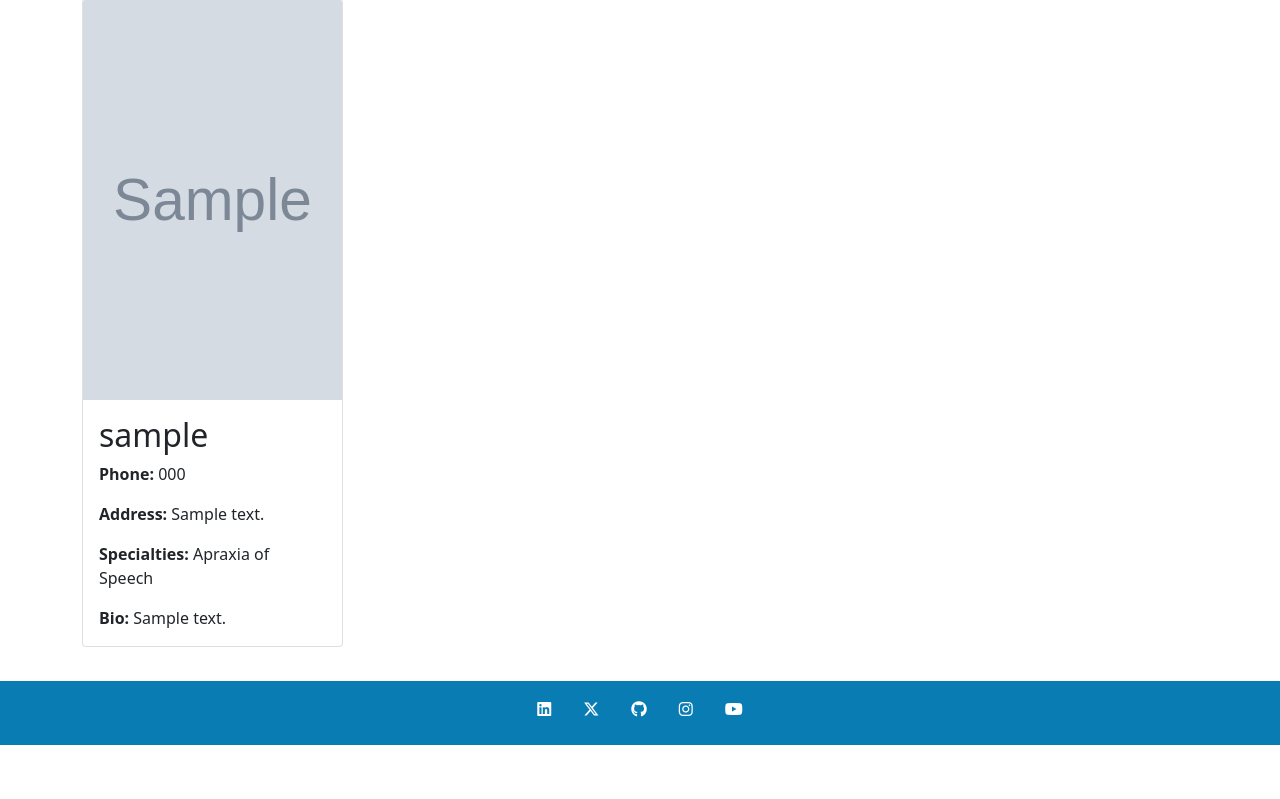
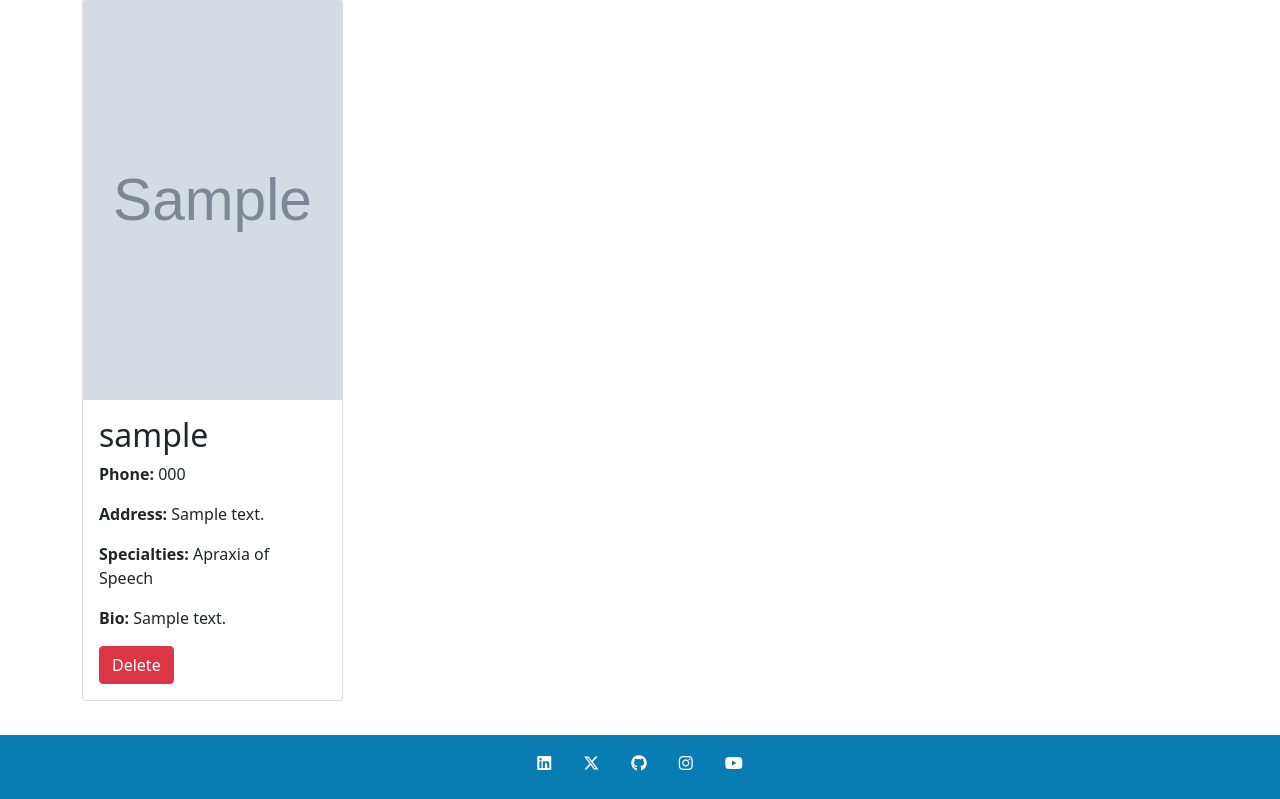
Before and after one commit to beardyone80/speechwell, a Django app: page /therapists/ in a window 1280 px wide. Shown: the part 67-866 px from the top of the page. Before the commit the page ends 812 px from the top, so only its background shows below. Run offline with Django 4.2, Linux system fonts and the light colour scheme; a user stored in the database is signed in; tables that the repository leaves empty hold one stand-in row (values such as "Sample post"); grey boxes marked "Sample" are stand-in pictures; some libraries are stand-ins or nearby versions.

Commit message:
Added delete button to all therapist list for superuser

```diff
--- a/resources/templates/therapist_list.html
+++ b/resources/templates/therapist_list.html
@@ -22,6 +22,12 @@
                                     {% endfor %}
                                 </p>
                                 <p class="card-text"><strong>Bio:</strong> {{ therapist.bio|default:"None" }}</p>
+                                {% if request.user.is_superuser %}
+                                <form method="post" action="{% url 'delete_therapist' therapist.username %}">
+                                    {% csrf_token %}
+                                    <button type="submit" class="btn btn-danger">Delete</button>
+                                </form>
+                                {% endif %}
                             </div>
                         </div>
                     </div>
--- a/resources/urls.py
+++ b/resources/urls.py
@@ -1,9 +1,10 @@
 from django.urls import path
 from .views import TherapistListView
-from .views import TherapistByLocationListView, TherapistRegistrationView
+from .views import TherapistByLocationListView, TherapistRegistrationView, DeleteTherapistView
 
 urlpatterns = [
     path('therapists/', TherapistListView.as_view(), name='therapist_list'),
     path('therapists/<str:location>/', TherapistByLocationListView.as_view(), name='therapists_by_location'),
     path('therapist/add/', TherapistRegistrationView.as_view(), name='therapist_registration'),
+    path('therapist/delete/<str:username>/', DeleteTherapistView.as_view(), name='delete_therapist'),
 ]
--- a/resources/views.py
+++ b/resources/views.py
@@ -1,12 +1,12 @@
-from django.http import HttpResponseForbidden
-from django.shortcuts import render, redirect
+from django.http import HttpResponseForbidden, HttpResponseRedirect
+from django.shortcuts import render, redirect, get_object_or_404
 from django.contrib.auth.mixins import LoginRequiredMixin, UserPassesTestMixin
 from django.views import View
 from django.views.generic import ListView, FormView, DeleteView
 from .models import Therapist
 from django.views.generic.edit import CreateView
 from .forms import TherapistForm
-from django.urls import reverse_lazy
+from django.urls import reverse_lazy, reverse
 
 
 
@@ -50,3 +50,20 @@ class TherapistRegistrationView(UserPassesTestMixin, FormView):
     def form_valid(self, form):
         form.save()
         return super().form_valid(form)
+
+
+# class DeleteTherapistView(UserPassesTestMixin, View):
+#     def test_func(self):
+#         return self.request.user.is_superuser
+
+#     def post(self, request, *args, **kwargs):
+#         therapistID = request.POST.get('therapistID')
+#         therapist = Therapist.objects.get(therapistID=therapistID)
+#         therapist.delete()
+#         return HttpResponseRedirect(reverse('therapist_list'))
+
+class DeleteTherapistView(View):
+    def post(self, request, username):
+        therapist = get_object_or_404(Therapist, username=username)
+        therapist.delete()
+        return HttpResponseRedirect(reverse('therapist_list'))
```
